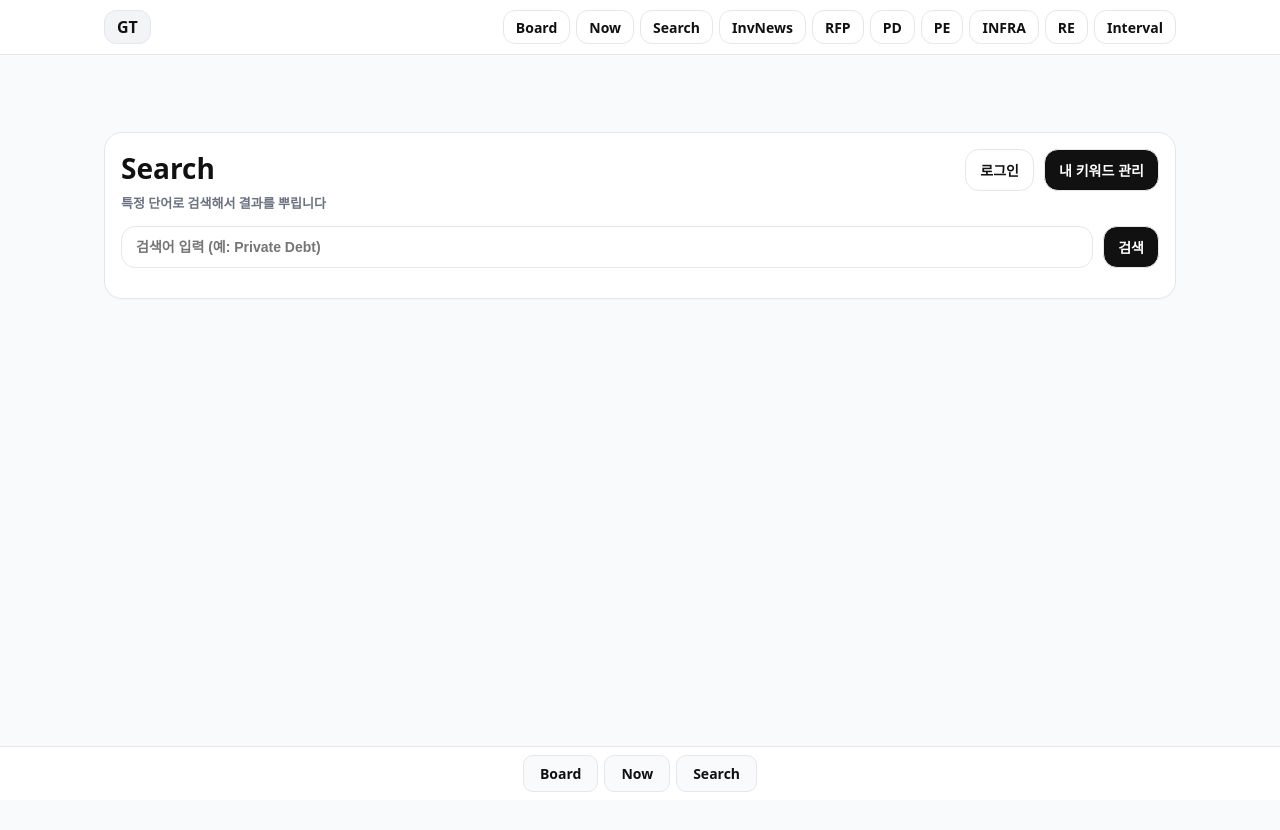
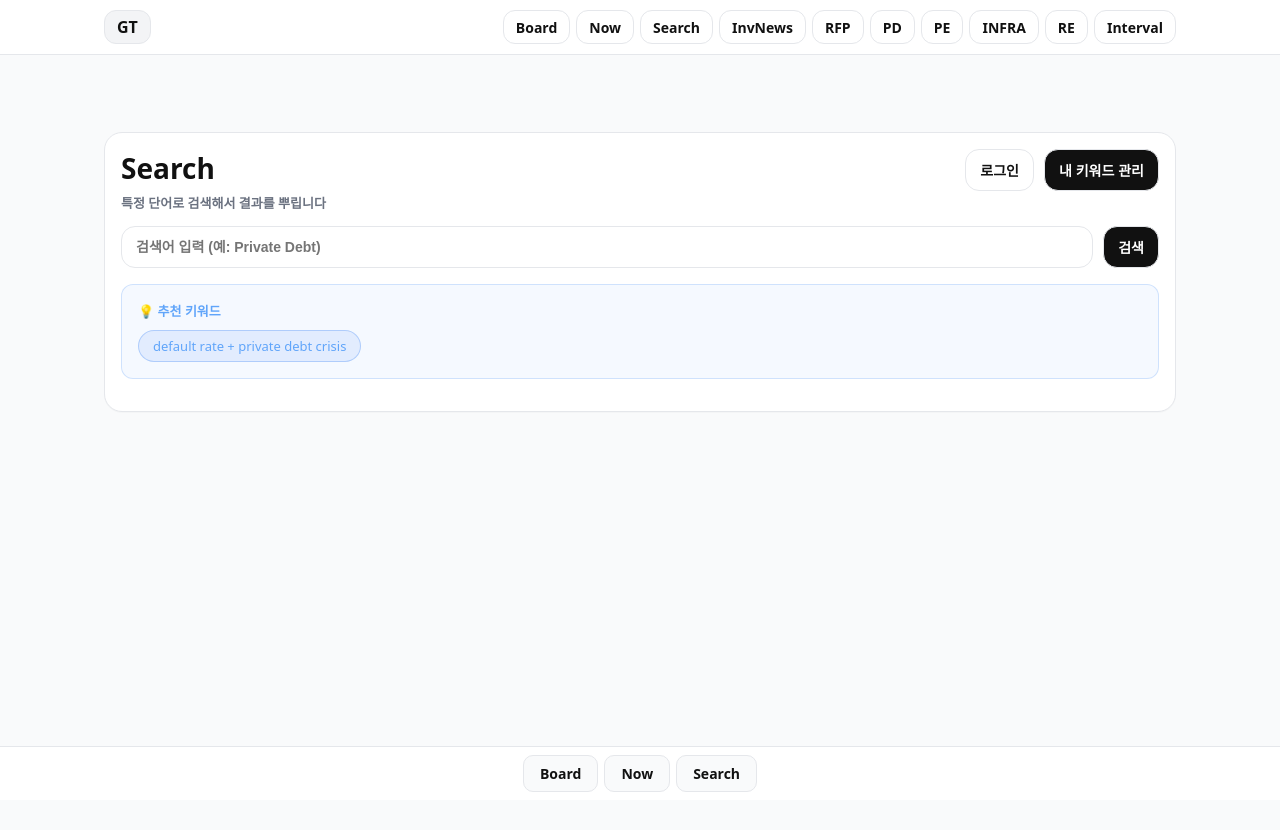
Before and after one commit to globaltide/globaltide-website, a website with bundled scripts: page public/search.html in a window 1280 px wide. Built offline with nearby package versions, Linux system fonts and the light colour scheme.

Commit message:
search.html 업데이트

```diff
--- a/public/search.html
+++ b/public/search.html
@@ -24,6 +24,41 @@
     .btn.excel:hover{
       filter: brightness(1.05);
     }
+
+    /* 추천 키워드 스타일 */
+    .suggested-keywords {
+      margin: 16px 0;
+      padding: 16px;
+      background: rgba(59, 130, 246, 0.05);
+      border: 1px solid rgba(59, 130, 246, 0.2);
+      border-radius: 12px;
+    }
+    .suggested-keywords-title {
+      font-size: 13px;
+      font-weight: 600;
+      color: #60a5fa;
+      margin-bottom: 10px;
+    }
+    .suggested-keywords-list {
+      display: flex;
+      gap: 8px;
+      flex-wrap: wrap;
+    }
+    .suggested-keyword-chip {
+      padding: 6px 14px;
+      background: rgba(59, 130, 246, 0.1);
+      border: 1px solid rgba(59, 130, 246, 0.3);
+      border-radius: 20px;
+      font-size: 13px;
+      color: #60a5fa;
+      cursor: pointer;
+      transition: all 0.2s;
+    }
+    .suggested-keyword-chip:hover {
+      background: rgba(59, 130, 246, 0.2);
+      border-color: rgba(59, 130, 246, 0.5);
+      transform: translateY(-1px);
+    }
   </style>
 </head>
 
@@ -47,6 +82,16 @@
         <div class="searchbar">
           <input id="qInput" type="text" placeholder="검색어 입력 (예: Private Debt)" />
           <button class="btn" id="btnSearch">검색</button>
+        </div>
+
+        <!-- 추천 키워드 섹션 -->
+        <div class="suggested-keywords">
+          <div class="suggested-keywords-title">💡 추천 키워드</div>
+          <div class="suggested-keywords-list">
+            <div class="suggested-keyword-chip" data-keywords="default rate,private debt crisis">
+              default rate + private debt crisis
+            </div>
+          </div>
         </div>
 
         <div class="kw-panel" id="kwPanel" style="display:none;">
@@ -82,5 +127,22 @@
 
   <!-- search 로직 -->
   <script type="module" src="/js/search/main.js"></script>
+
+  <!-- 추천 키워드 클릭 이벤트 -->
+  <script>
+    document.addEventListener('DOMContentLoaded', () => {
+      // 추천 키워드 클릭 이벤트
+      document.querySelectorAll('.suggested-keyword-chip').forEach(chip => {
+        chip.addEventListener('click', () => {
+          const keywords = chip.dataset.keywords;
+          const input = document.getElementById('qInput');
+          input.value = keywords;
+
+          // 검색 버튼 클릭
+          document.getElementById('btnSearch').click();
+        });
+      });
+    });
+  </script>
 </body>
 </html>
```
